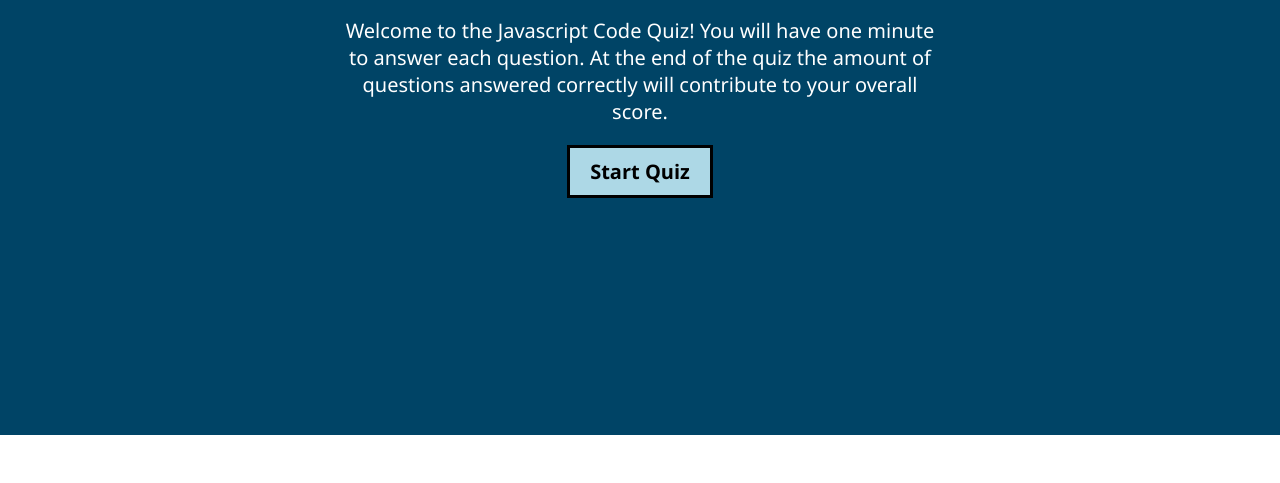
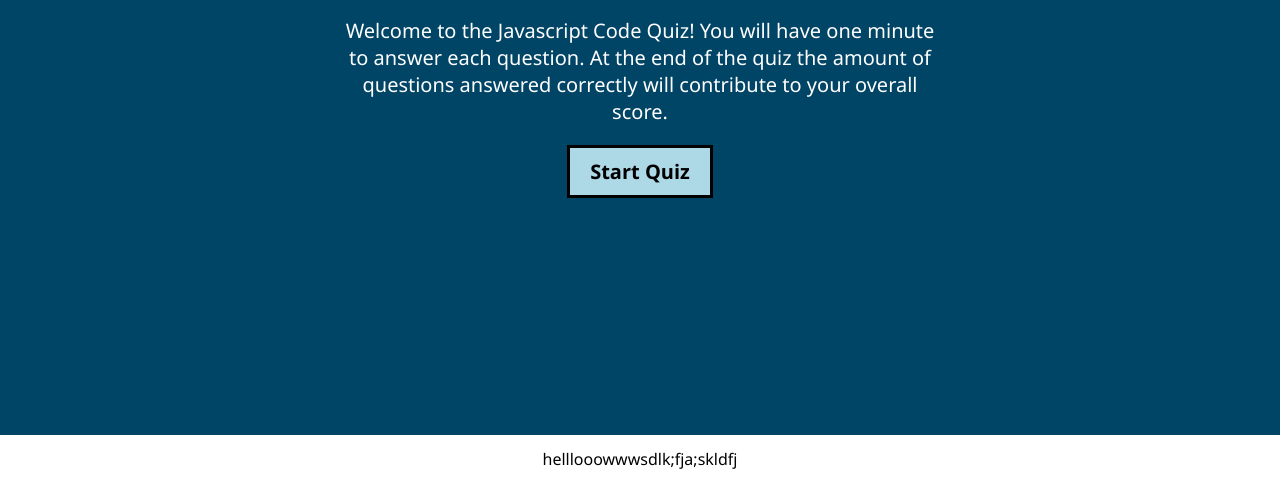
Before and after one commit to quinn9111/project-quiz, a plain HTML site: page index.html in a window 1280 px wide. Shown: the part 375-858 px from the top of the page. Before the commit the page ends 810 px from the top, so only its background shows below. Drawn offline with nearby package versions, Linux system fonts and the light colour scheme; no server answers.

Commit message:
added footer

```diff
--- a/assets/css/style.css
+++ b/assets/css/style.css
@@ -203,3 +203,8 @@ li {
 li::marker {
     margin-left: 500px;
 }
+
+footer {
+    padding: 1%;
+    text-align: center;
+}
--- a/index.html
+++ b/index.html
@@ -55,6 +55,16 @@
     </div>
   </div>
 
+  <footer class="footer">
+    <div class="container">
+      <div class="content has-text-centered">
+        <div class="">
+          helllooowwwsdlk;fja;skldfj
+        </div>
+
+      </div>
+    </div>
+  </footer>
   <!-- jquery script tag -->
   <script src="https://code.jquery.com/jquery-3.6.1.js" integrity="sha256-3zlB5s2uwoUzrXK3BT7AX3FyvojsraNFxCc2vC/7pNI="
     crossorigin="anonymous"></script>
```
